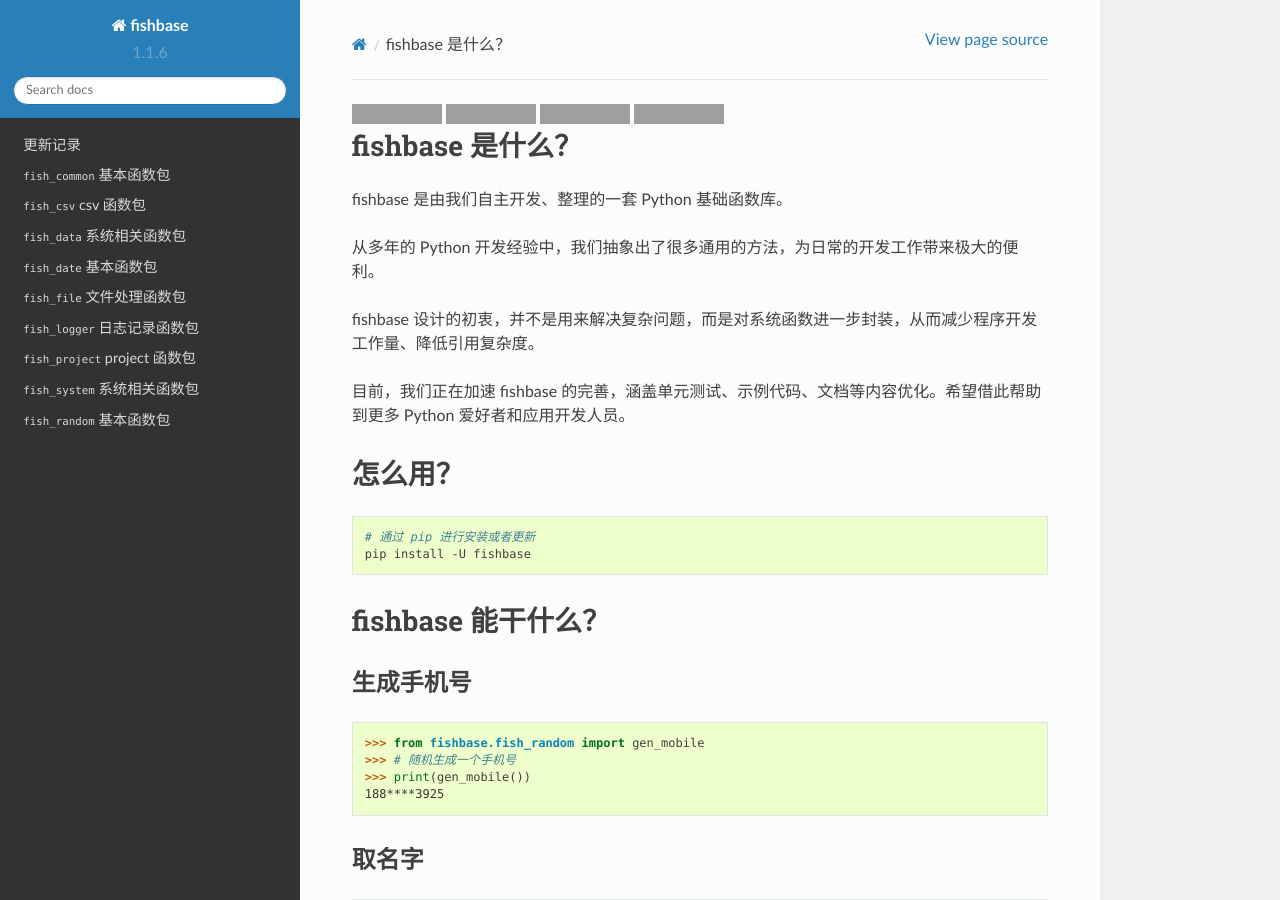
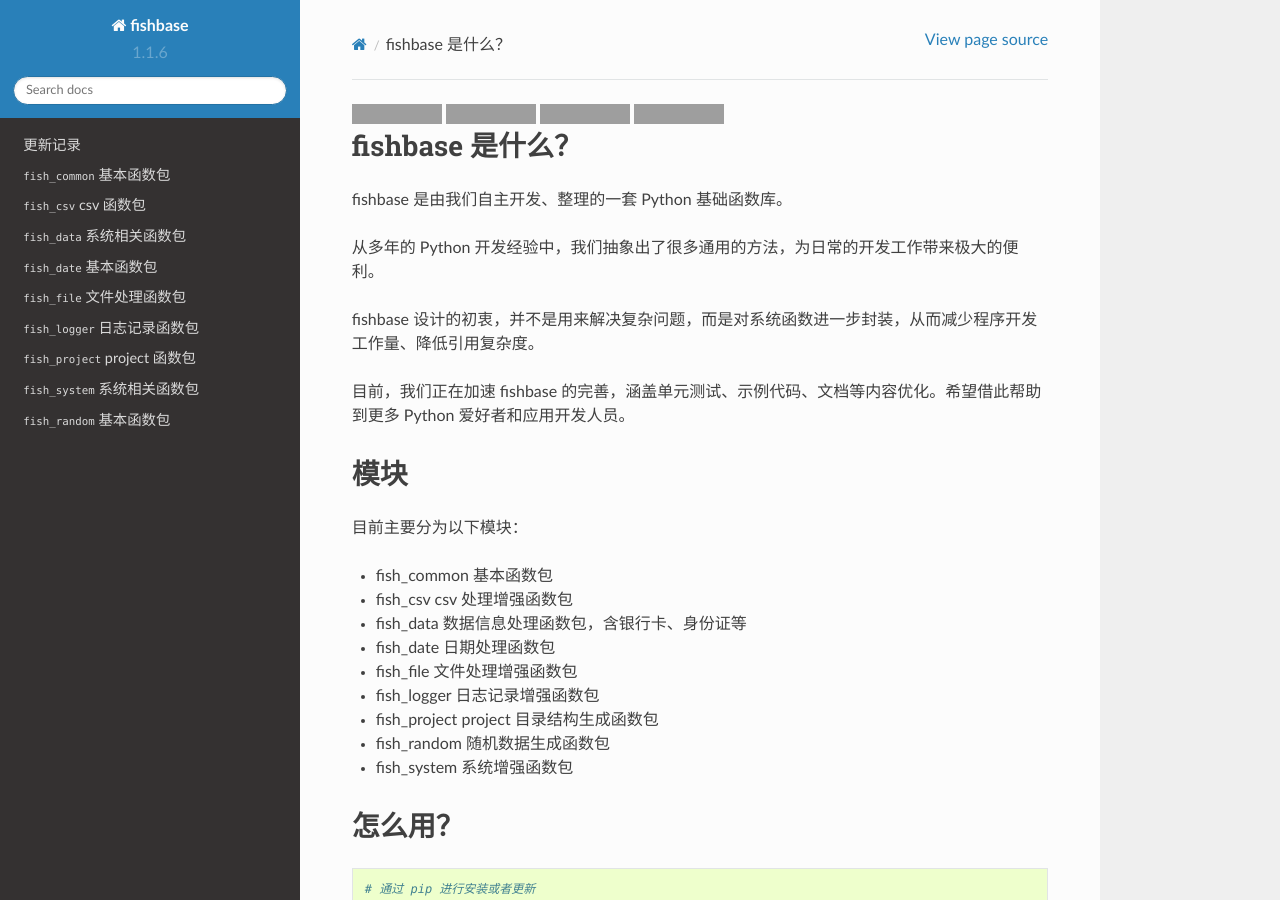
Before and after one commit to chinapnr/fishbase, a Sphinx documentation site: the page built from docs/index.rst, in a window 1280 px wide and 900 px high. Built offline with Sphinx 7.4.7 and the Read the Docs theme 2.0.0, drawn with Linux system fonts in a browser that asks for light colours; grey boxes are pictures that could not be loaded.

Commit message:
2019.01.11 v1.1.6, #194 modify readme and doc index

```diff
--- a/docs/index.rst
+++ b/docs/index.rst
@@ -25,6 +25,30 @@ fishbase 是由我们自主开发、整理的一套 Python 基础函数库。
 fishbase 设计的初衷，并不是用来解决复杂问题，而是对系统函数进一步封装，从而减少程序开发工作量、降低引用复杂度。
 
 目前，我们正在加速 fishbase 的完善，涵盖单元测试、示例代码、文档等内容优化。希望借此帮助到更多 Python 爱好者和应用开发人员。
+
+
+模块
+========
+
+目前主要分为以下模块：
+
+-  fish_common 基本函数包
+
+-  fish_csv csv 处理增强函数包
+
+-  fish_data 数据信息处理函数包，含银行卡、身份证等
+
+-  fish_date 日期处理函数包
+
+-  fish_file 文件处理增强函数包
+
+-  fish_logger 日志记录增强函数包
+
+-  fish_project project 目录结构生成函数包
+
+-  fish_random 随机数据生成函数包
+
+-  fish_system 系统增强函数包
 
 
 怎么用？
```
Also changed, not shown: README.rst (+25 -0 lines).
